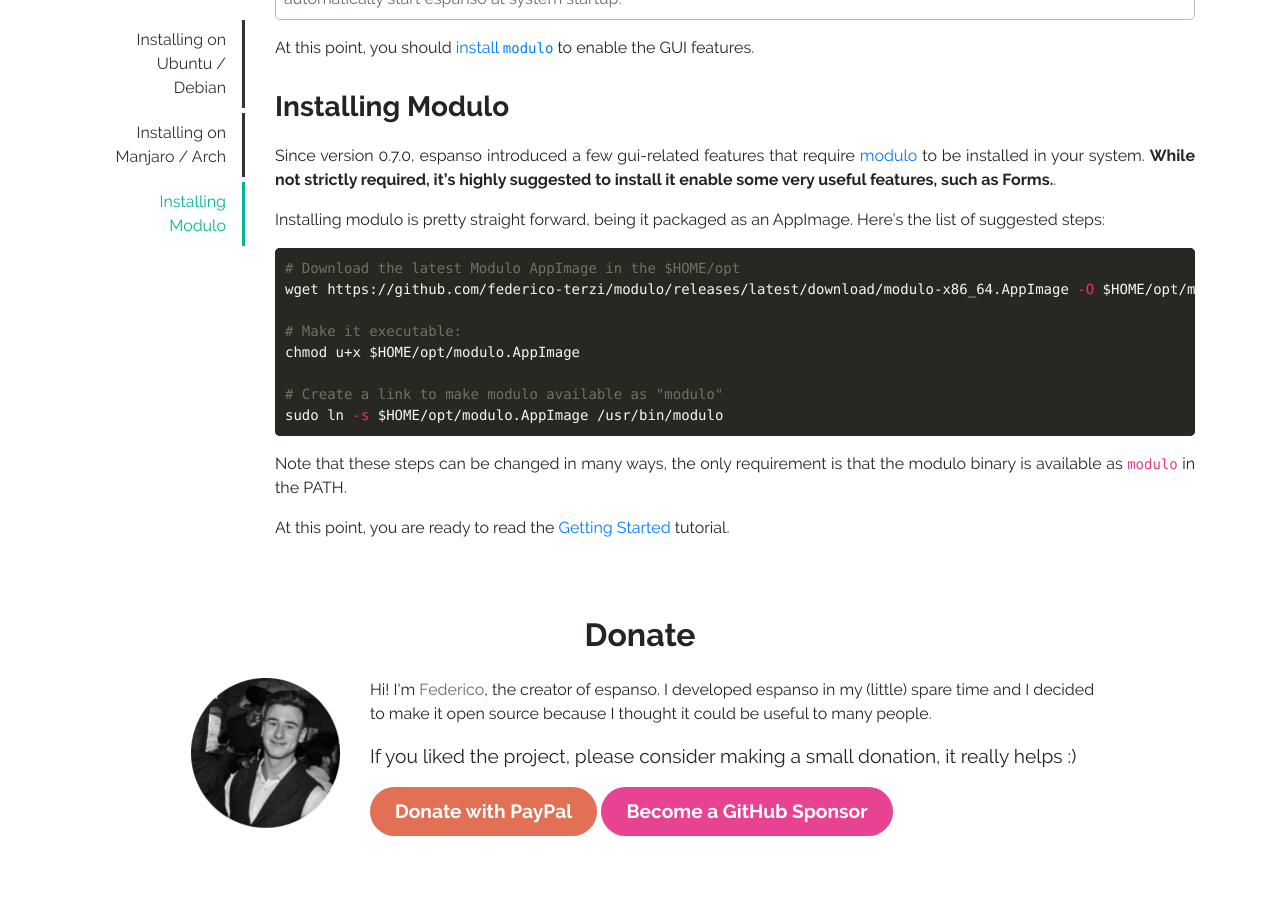
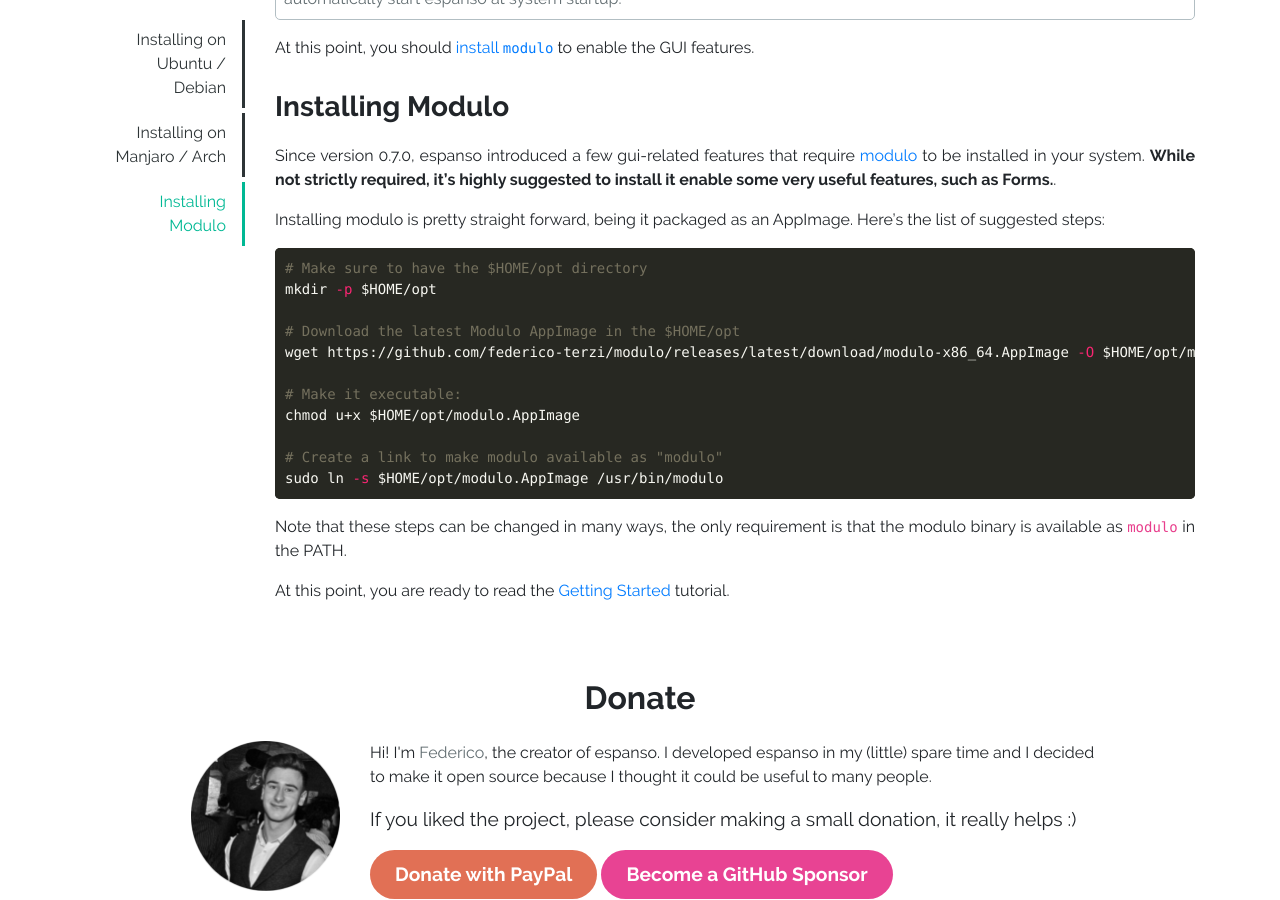
Before and after one commit to espanso/espanso, a Jekyll site: the page built from install/linux.md, in a window 1280 px wide and 900 px high, scrolled down 4049 px. Built offline with Jekyll 4.4.1, drawn with Linux system fonts in a browser that asks for light colours.

Commit message:
Update linux.md

````diff
--- a/install/linux.md
+++ b/install/linux.md
@@ -187,6 +187,9 @@
 Installing modulo is pretty straight forward, being it packaged as an AppImage. Here's the list of suggested steps:
 
 ```bash
+# Make sure to have the $HOME/opt directory
+mkdir -p $HOME/opt
+
 # Download the latest Modulo AppImage in the $HOME/opt
 wget https://github.com/federico-terzi/modulo/releases/latest/download/modulo-x86_64.AppImage -O $HOME/opt/modulo.AppImage
 
````
